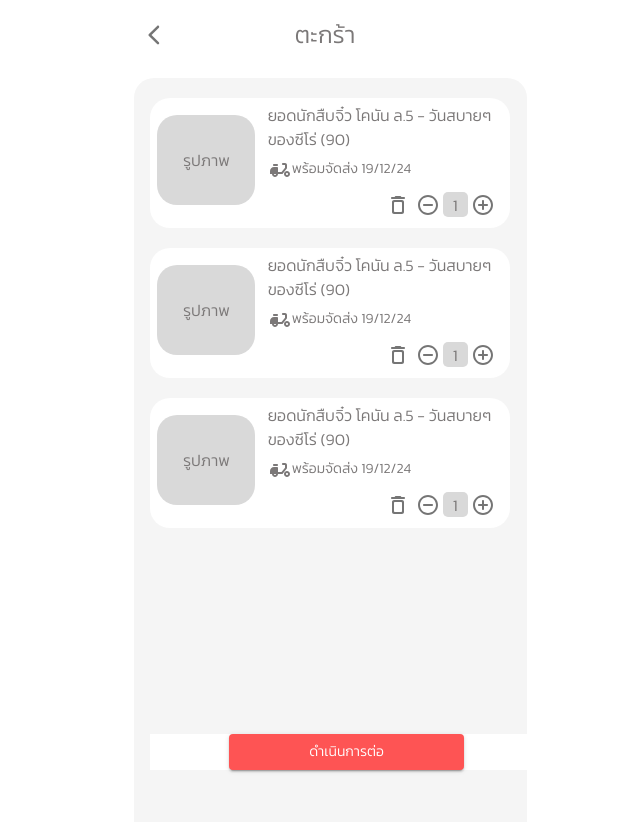
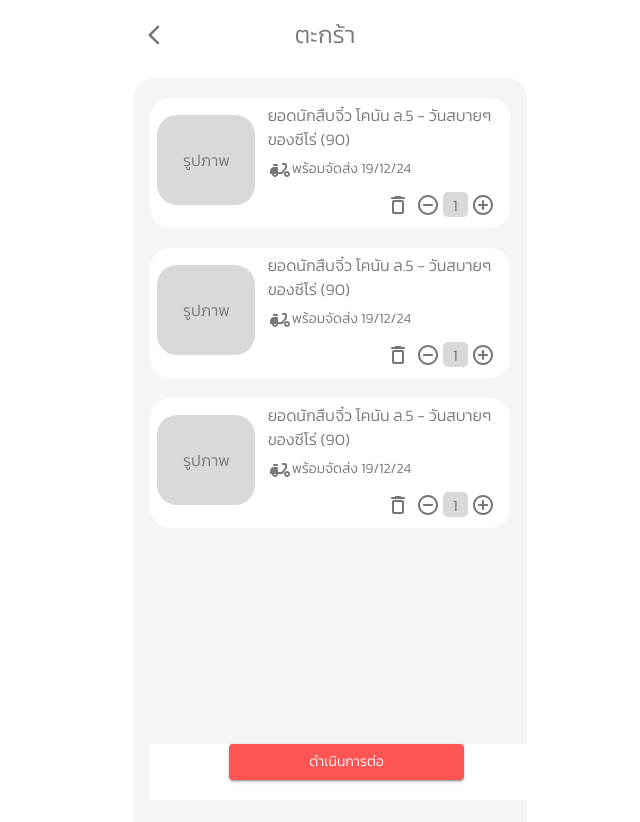
Before and after one commit to pukkysasikan/yaakzmb, a Next.js app: page /cart in a window 1280 px wide. Shown: the top 822 px of the page, without its empty margins (310-950 px from the left). Built offline with nearby package versions, Linux system fonts and the light colour scheme.

Commit message:
แก้ไขbottom-btn

```diff
--- a/styles/globals.css
+++ b/styles/globals.css
@@ -57,7 +57,8 @@ a {
   display: flex;
   z-index: 1000;
   width: 393px;
-  margin-bottom: 30px;
+
+  padding-bottom: 20px;
   background-color: #fff;
 }
 .box-search-item {
@@ -632,9 +633,9 @@ a {
 
 .css-1hds57e {
   position: absolute;
-  height: 2px;
+
   bottom: 0;
-  width: 100%;
+
   -webkit-transition: all 300ms cubic-bezier(0.4, 0, 0.2, 1) 0ms;
   transition: all 300ms cubic-bezier(0.4, 0, 0.2, 1) 0ms;
 }
```
